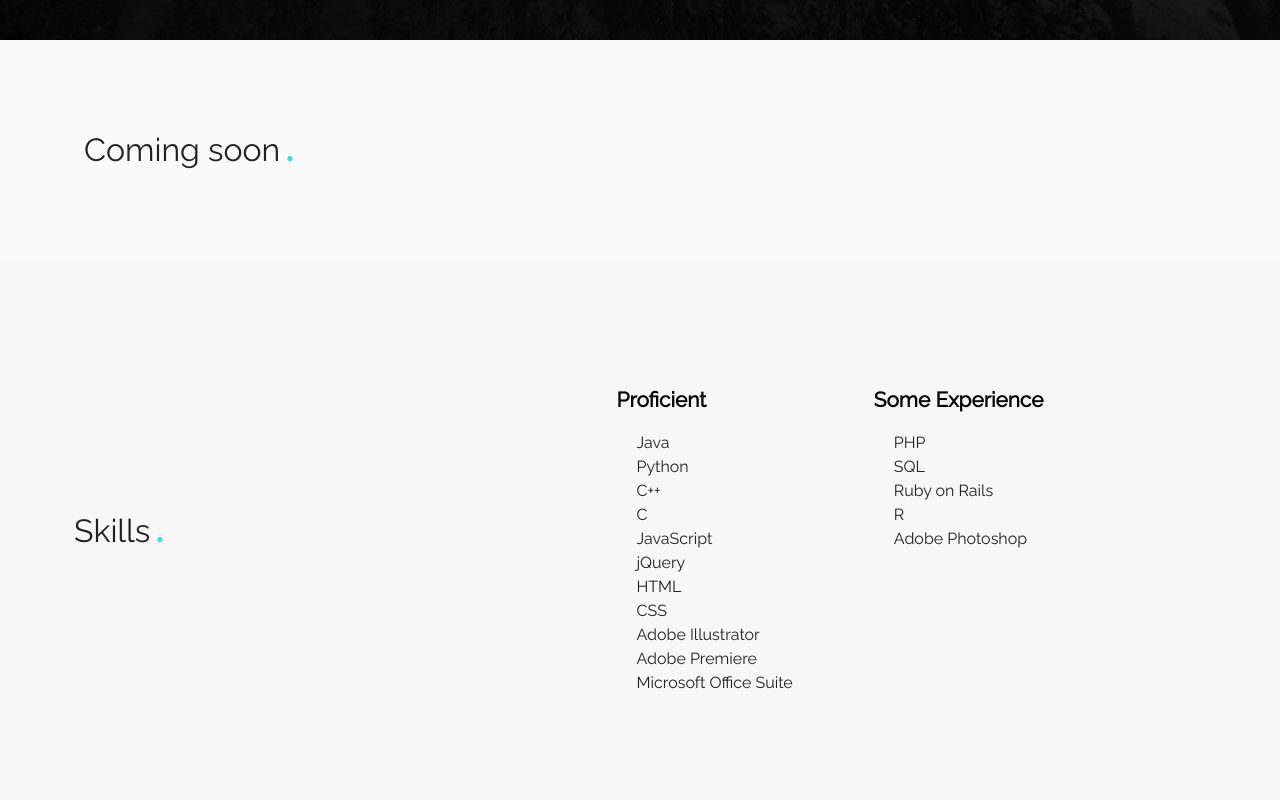
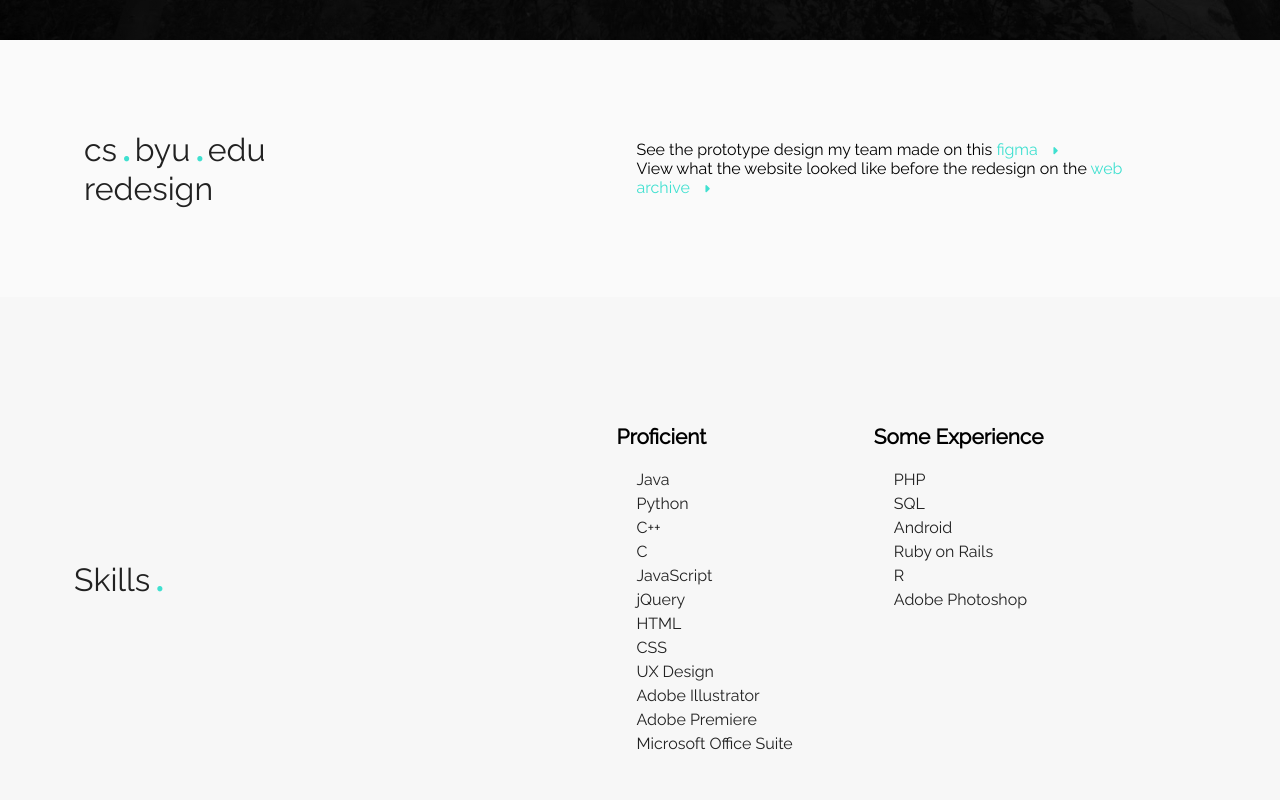
Before and after one commit to SpencerLaudie/Portfolio, a plain HTML site: page index.html in a window 1280 px wide. Shown: the part 760-1560 px from the top of the page. Drawn offline with nearby package versions, Linux system fonts and the light colour scheme.

Commit message:
started portfolio with cs site design

```diff
--- a/index.html
+++ b/index.html
@@ -71,9 +71,12 @@
     <section id="portfolio">
       <div class="container-mid">
         <div class="portfolio-title block">
-          Coming soon<span class='accent'>.</span>
+          cs<span class='accent'>.</span>byu<span class='accent'>.</span>edu<br>redesign
         </div>
-
+        <div class="portfolio-body block">
+          See the prototype design my team made on this <a class="link" href="https://www.figma.com/proto/0xfArV3RowUH52Xrefovrs/BYU-CS-Website-Redesign?node-id=158%3A320&starting-point-node-id=158%3A320" target="_blank">figma <span class="link-caret"><i class="fa fa-caret-right link-caret" aria-hidden="true"></i></span></a><br>
+          View what the website looked like before the redesign on the <a class="link" href="https://web.archive.org/web/20210421181410/https://cs.byu.edu/" target="_blank">web archive <span class="link-caret"><i class="fa fa-caret-right link-caret" aria-hidden="true"></i></span></a>
+        </div>
       </div>
     </section>
 
@@ -93,6 +96,7 @@
             <li>jQuery</li>
             <li>HTML</li>
             <li>CSS</li>
+            <li>UX Design</li>
             <li>Adobe Illustrator</li>
             <li>Adobe Premiere</li>
             <li>Microsoft Office Suite</li>
@@ -101,6 +105,7 @@
             <p class="list-title">Some Experience</p>
             <li>PHP</li>
             <li>SQL</li>
+            <li>Android</li>
             <li>Ruby on Rails</li>
             <li>R</li>
             <li>Adobe Photoshop</li>
```
